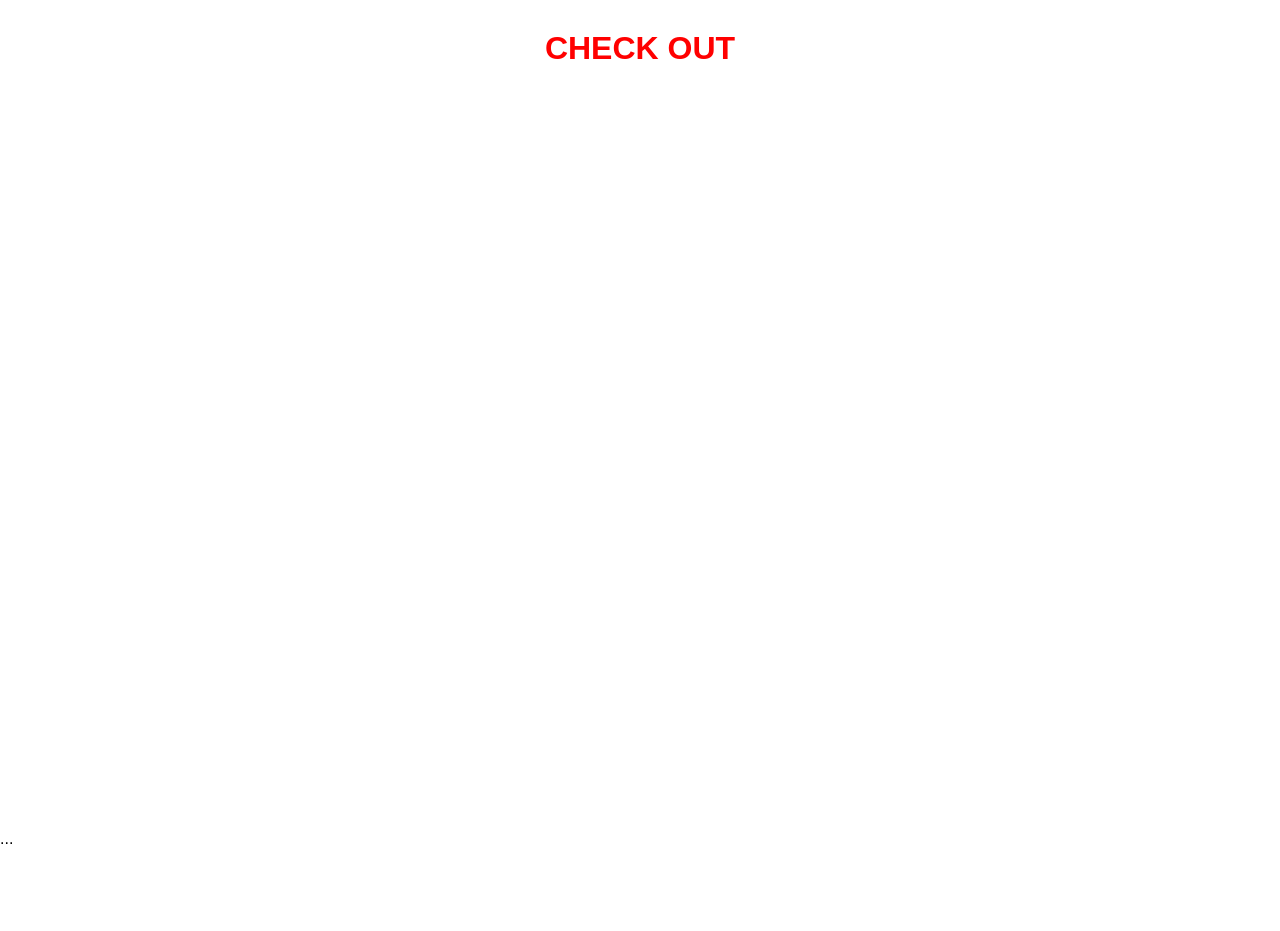
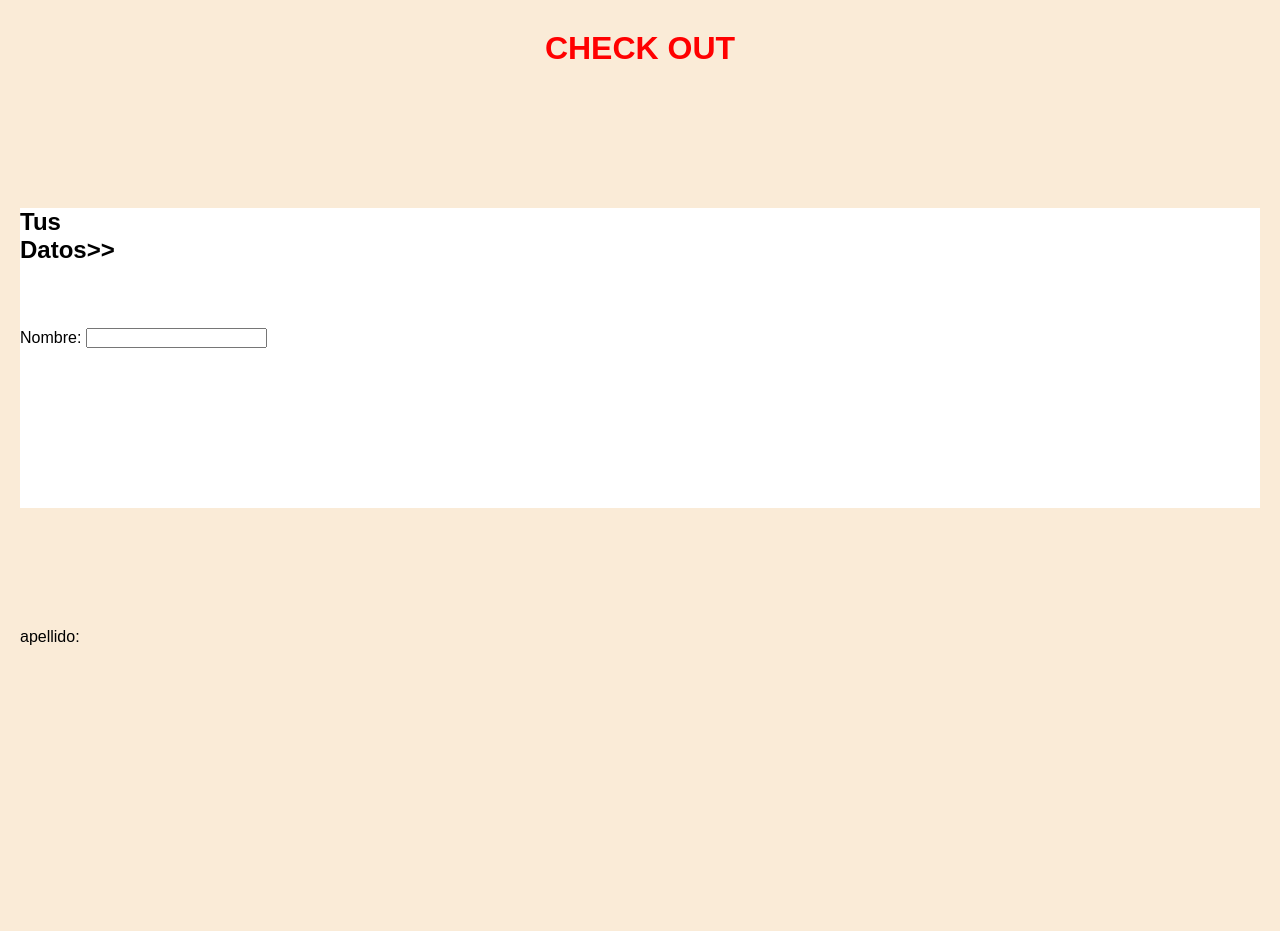
Before and after one commit to CalderonxD009/evaluacion, a plain HTML site: page index.html in a window 1280 px wide. Drawn offline with Linux system fonts and the light colour scheme.

Commit message:
primer push

```diff
--- a/css/styles.css
+++ b/css/styles.css
@@ -9,9 +9,34 @@
   text-align: center;
   margin-top: 30px;
   color: red;
+  height: 50px;
  }
 
  body{
+  background-color: antiquewhite;
   font-family: sans-serif;
   color: black;
+  flex-wrap: wrap;
+  font-size-adjust: 110%;
+  height: 100%;
  }
+
+
+
+ h2{
+  height: 120px;
+  width:  80px;
+  text-align: left;
+ }
+
+ .tus-datos {
+  margin: 20px;
+  height: 300px;
+  text-align: left;
+  margin-top: 10%;
+  background-color: white;
+ }
+
+ .tus-datos input {
+      height: 20px;
+ }
--- a/index.html
+++ b/index.html
@@ -15,7 +15,19 @@
 
 </header>
 
-<p>...</p>
+  <div class="tus-datos">
+
+    <h2> Tus Datos>>  </h2>
+
+    <p>Nombre: <input type="text"></p>
+
+    <p>apellido:</p>
+
+
+
+  </div>
+
+
 
 
 
```
